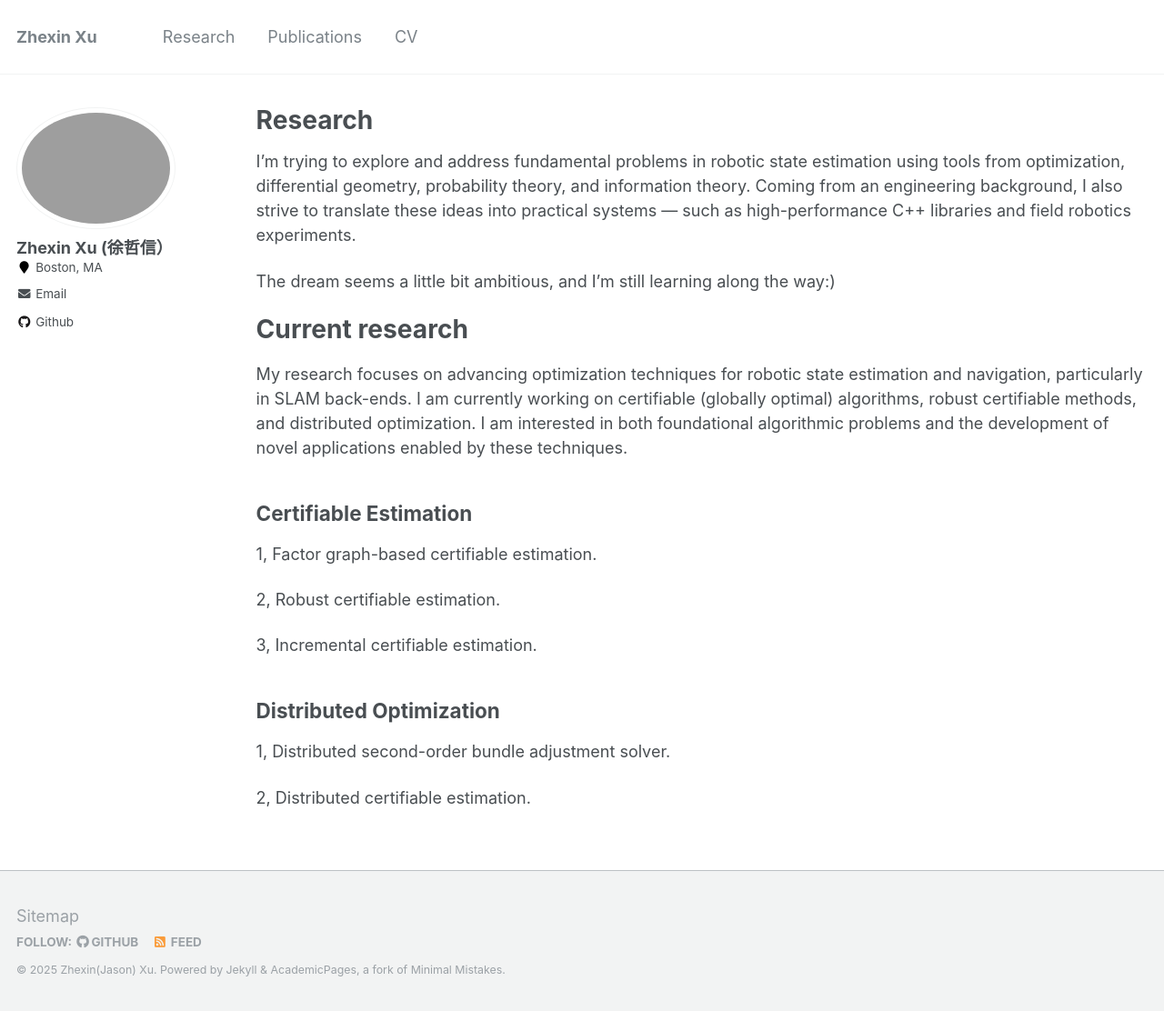
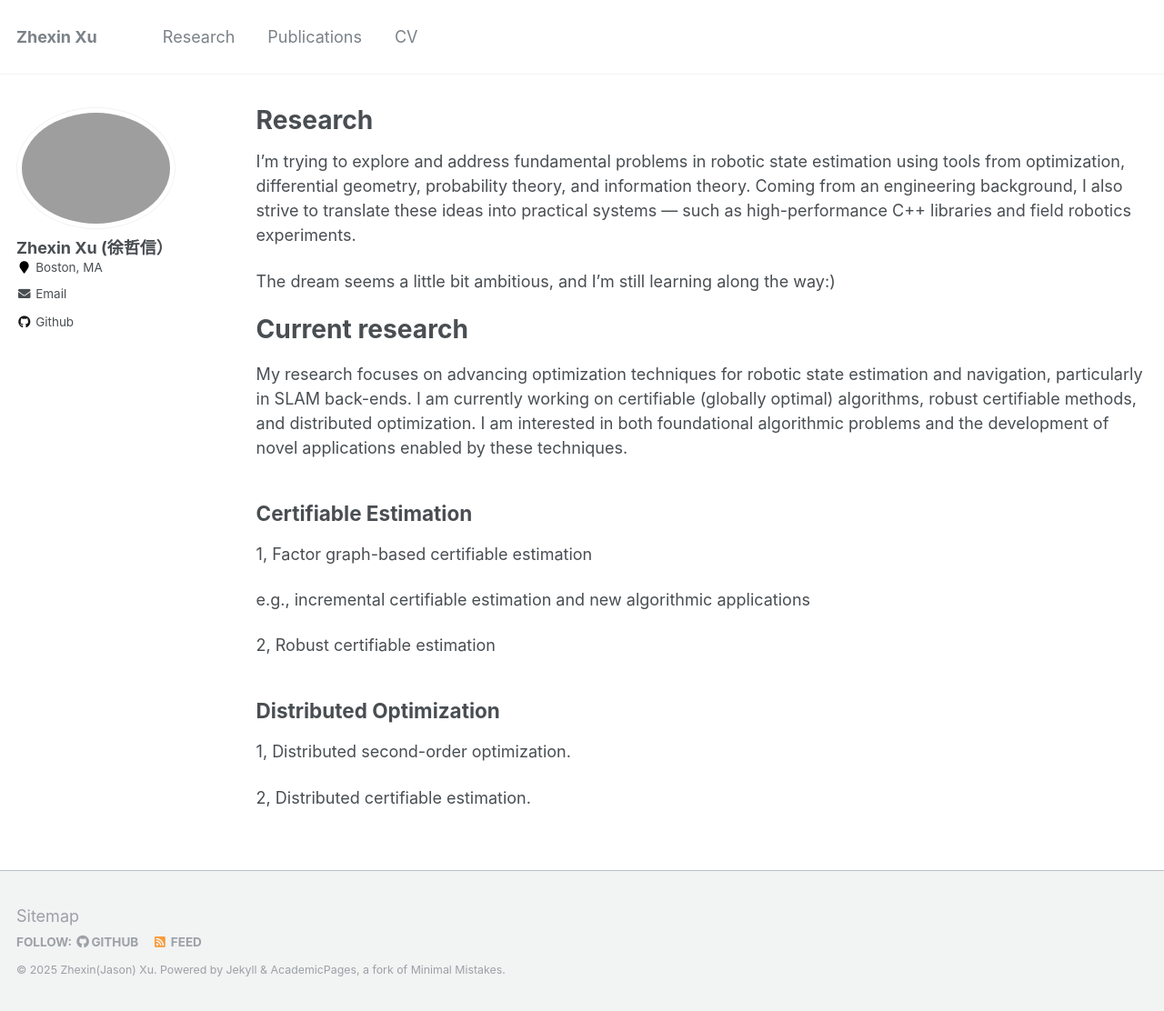
Before and after one commit to zhexin1904/zhexin1904.github.io, a Jekyll site: the page built from _research/Research.md, in a window 1280 px wide. Shown: the whole page at 91% size. Built offline with Jekyll 4.4.1, drawn with Linux system fonts in a browser that asks for light colours.

Commit message:
Update research.

```diff
--- a/_research/Research.md
+++ b/_research/Research.md
@@ -20,14 +20,14 @@ My research focuses on advancing optimization techniques for robotic state estim
 
 ## Certifiable Estimation
 
-1, Factor graph-based certifiable estimation.
+1, Factor graph-based certifiable estimation
 
-2, Robust certifiable estimation.
+e.g., incremental certifiable estimation and new algorithmic applications
 
-3, Incremental certifiable estimation.
+2, Robust certifiable estimation
 
 ## Distributed Optimization
 
-1, Distributed second-order bundle adjustment solver.
+1, Distributed second-order optimization.
 
 2, Distributed certifiable estimation.
```
Also changed, not shown: _pages/about.md (+1 -1 lines), _pages/publications.md (+1 -1 lines).
